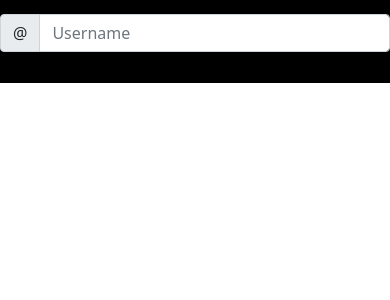
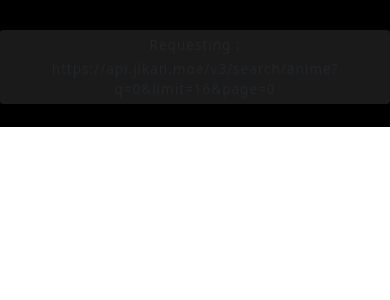
Before and after one commit to thechildwholovesyou/spinny-assignment, a React (Create React App) app in the folder spinny-assignment/: page / in a window 390 px wide. Shown: the top 300 px of the page. Built offline with nearby package versions, Linux system fonts and the light colour scheme.

Commit message:
Header Design Completed

```diff
--- /dev/null
+++ b/spinny-assignment/src/components/Header.css
@@ -0,0 +1,74 @@
+.header {
+  position: sticky;
+  top: 0;
+  left: 0;
+  width: 100%;
+  display: flex;
+  justify-content: center;
+  align-items: center;
+  flex-direction: column;
+  background: var(--bg-dark);
+  background-color: black;
+
+  padding: 0.9rem 0;
+}
+
+.searchBar {
+  width: 100%;
+  max-width: 620px;
+  background: var(--card-bg);
+  padding: 0.3rem;
+  border-radius: 0.2rem;
+  border: 0.1rem solid var(--border-color);
+
+  display: flex;
+  justify-content: space-between;
+  align-items: center;
+  gap: 0.5rem;
+}
+
+.searchBar:focus-within {
+  border-color: var(--secondary);
+}
+
+.input {
+  height: 2rem;
+  background: transparent;
+  border: none;
+  color: #fff;
+  font-size: 1rem;
+  letter-spacing: 0.07rem;
+  padding-left: 0.3rem;
+
+  flex: 1;
+}
+
+.input:focus {
+  outline: none;
+}
+
+.input::placeholder {
+  color: rgb(212, 212, 212);
+}
+
+.request-url {
+  font-size: 0.95rem;
+  color: var(--text-color);
+  letter-spacing: 0.06rem;
+  margin: 1rem 0 0.5rem;
+  background: rgba(255, 255, 255, 0.1);
+  padding: 0.3rem 0.5rem;
+  border-radius: 0.2rem;
+}
+
+@media (max-width: 768px) {
+  .request-url {
+    font-size: 0.85rem;
+    text-align: left;
+  }
+
+  .url {
+    display: block;
+    padding-top: 0.2rem;
+  }
+}
--- a/spinny-assignment/src/components/Header.jsx
+++ b/spinny-assignment/src/components/Header.jsx
@@ -1,19 +1,15 @@
-import "../css/header.css";
+import "./Header.css";
 const Header = () => {
+  let query = 0;
+  let pageNo = 0;
   return (
     <header className="header">
-      <div class="input-group mb-3">
-        <span class="input-group-text" id="basic-addon1">
-          @
+      <p className="text-center request-url">
+        Requesting :{" "}
+        <span className="url">
+          {`https://api.jikan.moe/v3/search/anime?q=${query}&limit=16&page=${pageNo}`}
         </span>
-        <input
-          type="text"
-          class="form-control"
-          placeholder="Username"
-          aria-label="Username"
-          aria-describedby="basic-addon1"
-        />
-      </div>
+      </p>
     </header>
   );
 };
--- a/spinny-assignment/src/css/header.css
+++ /dev/null
@@ -1,14 +0,0 @@
-.header {
-  position: sticky;
-  top: 0;
-  left: 0;
-  width: 100%;
-  display: flex;
-  justify-content: center;
-  align-items: center;
-  flex-direction: column;
-  background: var(--bg-dark);
-  background-color: black;
-
-  padding: 0.9rem 0;
-}
```
